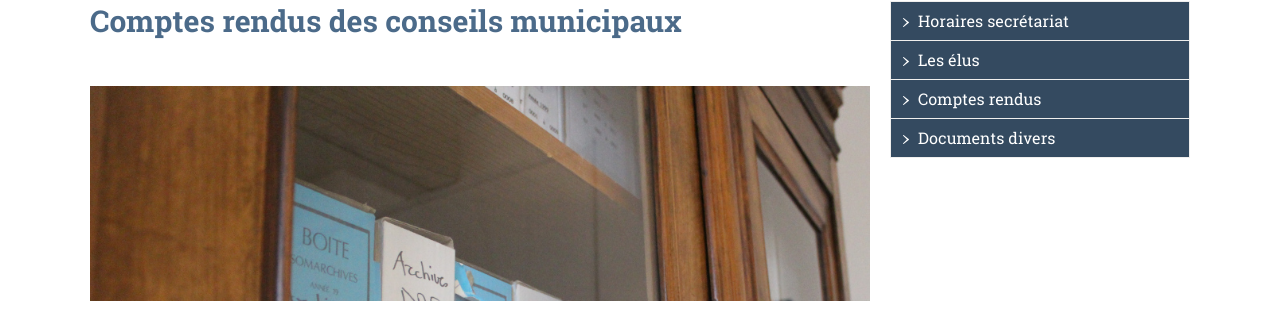
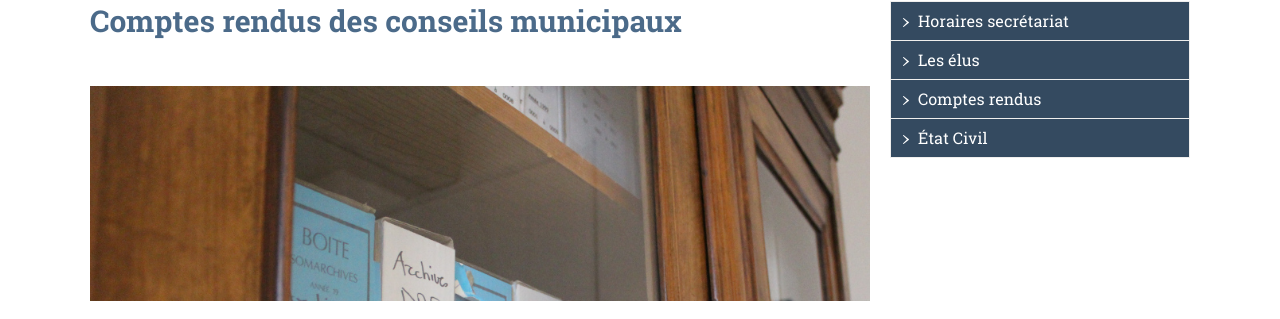
Before and after one commit to Flaux-Village/flaux-village.github.io, a Jekyll site: the page built from comptes.md, in a window 1280 px wide. Shown: the part 326-645 px from the top of the page. Built offline with Jekyll 4.4.1, drawn with Linux system fonts in a browser that asks for light colours.

Commit message:
Update comptes.md

```diff
--- a/comptes.md
+++ b/comptes.md
@@ -13,8 +13,8 @@ menu_secondaire:
   addresse: /elus.html
 - titre: Comptes rendus
   addresse: /comptes.html
-- titre: Documents divers
-  addresse: /divers.html
+- titre: État Civil
+  addresse: /etatcivil.html
 ---
 {% assign sorted = (site.comptes | sort: 'date') | reverse %}
 <ul>
```
